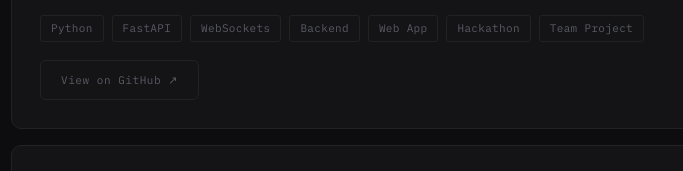
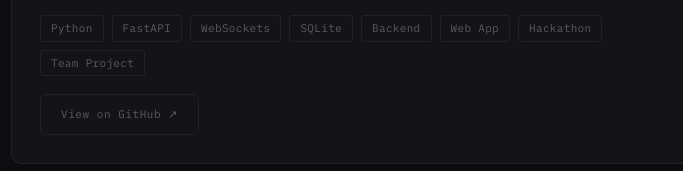
Before and after one commit to hcheung0/hcheung0.github.io, a plain HTML site: page index.html in a window 1280 px wide. Shown: the part 1351-1522 px from the top of the page, 263-946 px from the left. Drawn offline with Linux system fonts and the light colour scheme.

Commit message:
Add SQLite tag to project tags section

```diff
--- a/index.html
+++ b/index.html
@@ -387,6 +387,7 @@
             <span class="tag">Python</span>
             <span class="tag">FastAPI</span>
             <span class="tag">WebSockets</span>
+            <span class="tag">SQLite</span>
             <span class="tag">Backend</span>
             <span class="tag">Web App</span>
             <span class="tag">Hackathon</span>
```
